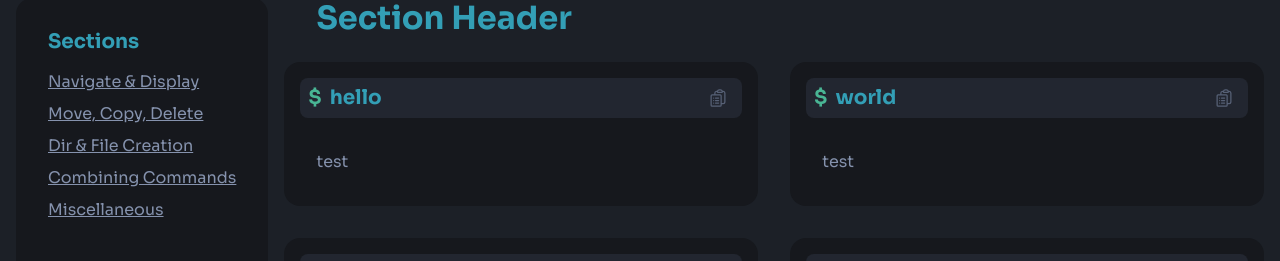
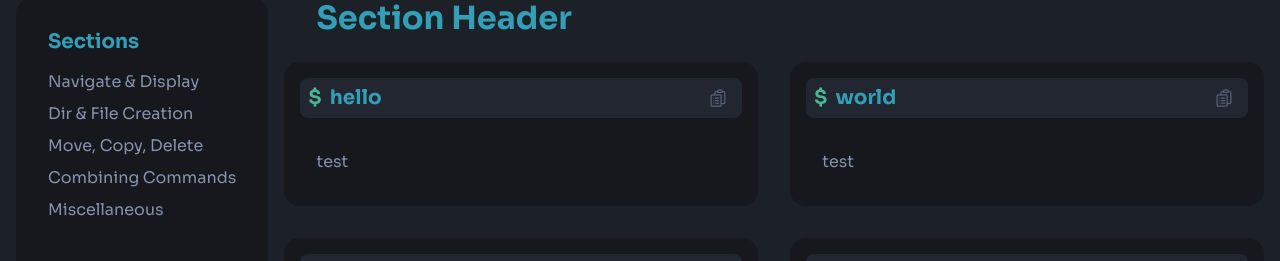
Before and after one commit to SoupCat-Py/zshcheatsheet, a React (Vite) app: page / in a window 1280 px wide. Shown: the part 130-391 px from the top of the page. Built offline with nearby package versions, Linux system fonts and the light colour scheme.

Commit message:
reordered stuff & added JSX hover effects

```diff
--- a/src/components/Aside.tsx
+++ b/src/components/Aside.tsx
@@ -1,23 +1,39 @@
+import { useState } from "react";
+
+type asideLinkProp = {
+  section: string;
+  label: string;
+};
+
+const AsideLink = ({ section, label }: asideLinkProp) => {
+  // init state
+  const [isHovered, setHovered] = useState(false);
+
+  // func to toggle state
+  const toggleHovered = () => setHovered(!isHovered);
+
+  return (
+    <a
+      className={`size4 ${!isHovered ? "color-text nodeco" : "color-primary"}`}
+      href={`#section${section}`}
+      onMouseEnter={toggleHovered}
+      onMouseLeave={toggleHovered}
+    >
+      {label}
+    </a>
+  );
+};
+
 export default function Aside() {
   return (
     <div className="d-flex flex-col bg-norm r1 p2 g1">
       <h3 className="h3 color-primary size3 padding0 margin0">Sections</h3>
       <div className="d-flex flex-col bg-norm g05">
-        <a className="color-text size4" href="#section1">
-          Navigate & Display
-        </a>
-        <a className="color-text size4" href="#section2">
-          Move, Copy, Delete
-        </a>
-        <a className="color-text size4" href="#section3">
-          Dir & File Creation
-        </a>
-        <a className="color-text size4" href="#section4">
-          Combining Commands
-        </a>
-        <a className="color-text size4" href="#section5">
-          Miscellaneous
-        </a>
+        <AsideLink section="1" label="Navigate & Display" />
+        <AsideLink section="2" label="Dir & File Creation" />
+        <AsideLink section="3" label="Move, Copy, Delete" />
+        <AsideLink section="4" label="Combining Commands" />
+        <AsideLink section="5" label="Miscellaneous" />
       </div>
     </div>
   );
```
